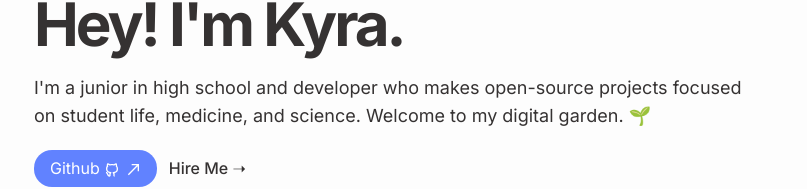
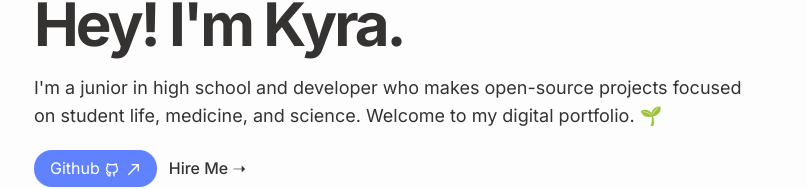
Before and after one commit to kyraezikeuzor/portfolio-site, a Next.js app: page / in a window 1280 px wide. Shown: the part 201-390 px from the top of the page, without its empty margins (242-1049 px from the left). Built offline with nearby package versions, Linux system fonts and the light colour scheme.

Commit message:
Replaced ' with &apos;

```diff
--- a/app/hire-me/page.tsx
+++ b/app/hire-me/page.tsx
@@ -17,7 +17,7 @@ export default function HireMe() {
                 <h1 className='tracking-tighter font-bold text-5xl md:text-6xl'>Hire me!</h1>
                 <p className='text-base md:text-lg'>
                     Hire me to build your websites or web apps or other software projects. I have 3+ years of extensive experience in web development.
-                    Along with other projects, I've built websites for nonprofits and other institutions.
+                    Along with other projects, I&apos;ve built websites for nonprofits and other institutions.
                 </p>
                 <p className='text-base md:text-lg'>
                     Contact me at <Link  className='font-semibold' target="_top" href='mailto:kyraezikeuzor@gmail.com'>kyraezikeuzor@gmail.com</Link>
--- a/app/page.tsx
+++ b/app/page.tsx
@@ -25,7 +25,7 @@ export default function Home() {
         </h1>
 
         <p className='text-base md:text-lg'>
-          I'm a junior in high school and developer who makes open-source projects focused on student life, medicine, and science. Welcome to my digital garden. 🌱
+          I&apos;m a junior in high school and developer who makes open-source projects focused on student life, medicine, and science. Welcome to my digital portfolio. 🌱
         </p>
 
         <div className='flex flex-row gap-3 items-center'>
```
